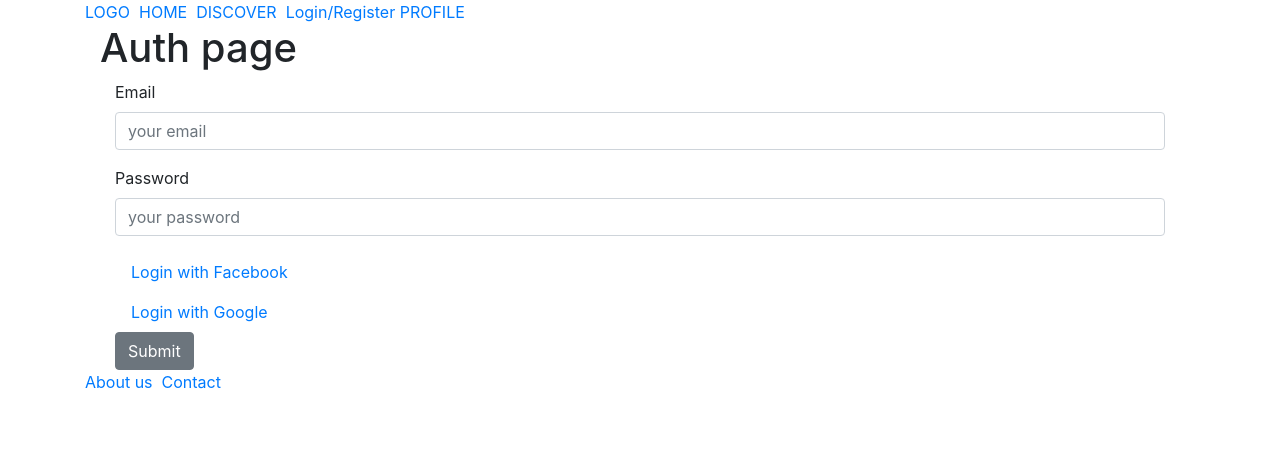
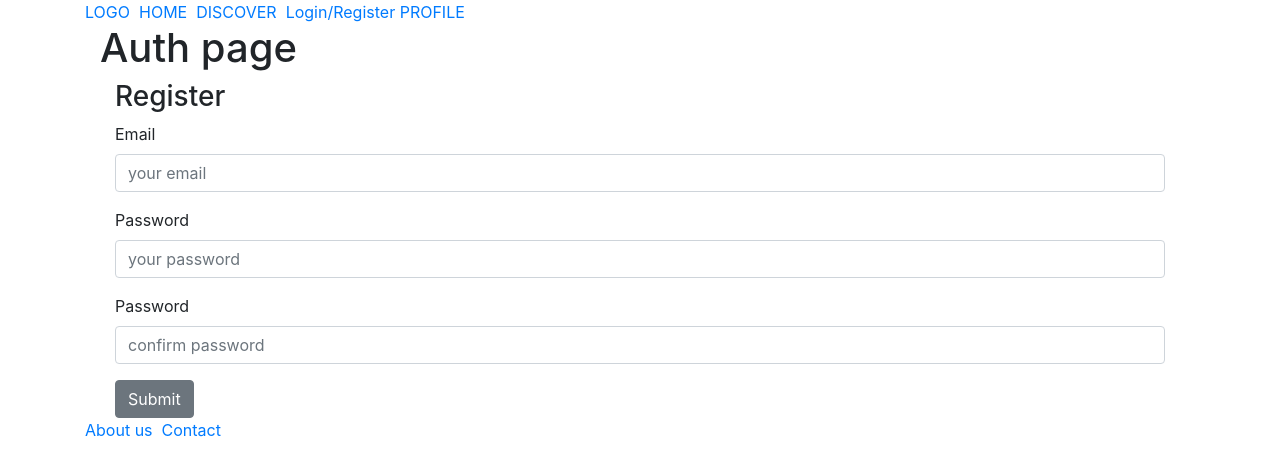
Before and after one commit to HuangStanley050/studious-fortnight, a React (Create React App) app in the folder client/: page /auth in a window 1280 px wide. Shown: the top 476 px of the page. Built offline with nearby package versions, Linux system fonts and the light colour scheme.

Commit message:
almost done with register form

```diff
--- a/client/src/api.js
+++ b/client/src/api.js
@@ -1,3 +1,4 @@
 export default {
-  login: "/auth/local/login"
+  login: "/auth/local/login",
+  register: "/auth/local/register"
 };
--- a/client/src/components/Login.jsx
+++ b/client/src/components/Login.jsx
@@ -44,6 +44,7 @@ const Login = ({ login }) => {
   };
   return (
     <Container>
+      <h3>Login</h3>
       <Form onSubmit={handleSubmit}>
         <FormGroup>
           <Label for="exampleEmail">Email</Label>
--- a/client/src/components/Register.jsx
+++ b/client/src/components/Register.jsx
@@ -1,7 +1,85 @@
-import React, { useState, useEffect } from "react";
+import React, { useState } from "react";
+//import { withRouter } from "react-router-dom";
+import { register } from "../store/actions/authActions";
+import { connect } from "react-redux";
+import {
+  Button,
+  Form,
+  FormGroup,
+  Label,
+  Input,
+  FormText,
+  NavItem,
+  NavLink,
+  Container
+} from "reactstrap";
 
-const Register = props => {
-  return <h1>Register component</h1>;
+const Register = ({ register }) => {
+  const [userInfo, setUserInfo] = useState({
+    email: "",
+    password: "",
+    passwordConfirm: ""
+  });
+
+  const handleSubmit = e => {
+    e.preventDefault();
+    register({ email: userInfo.email, password: userInfo.password });
+  };
+  const handleChange = e => {
+    setUserInfo({
+      ...userInfo,
+      [e.target.name]: e.target.value
+    });
+  };
+  return (
+    <Container>
+      <h3>Register</h3>
+      <Form onSubmit={handleSubmit}>
+        <FormGroup>
+          <Label for="exampleEmail">Email</Label>
+          <Input
+            type="email"
+            name="email"
+            id="email"
+            value={userInfo.email}
+            onChange={handleChange}
+            placeholder="your email"
+          />
+        </FormGroup>
+        <FormGroup>
+          <Label for="examplePassword">Password</Label>
+          <Input
+            type="password"
+            name="password"
+            value={userInfo.password}
+            id="password"
+            onChange={handleChange}
+            placeholder="your password"
+          />
+        </FormGroup>
+
+        <FormGroup>
+          <Label for="examplePassword">Password</Label>
+          <Input
+            type="password"
+            name="passwordConfirm"
+            value={userInfo.passwordConfirm}
+            id="passwordConfirm"
+            onChange={handleChange}
+            placeholder="confirm password"
+          />
+        </FormGroup>
+
+        <Button>Submit</Button>
+      </Form>
+    </Container>
+  );
 };
 
-export default Register;
+const mapDispatch = dispatch => ({
+  register: userInfo => dispatch(register(userInfo))
+});
+export default connect(
+  null,
+  mapDispatch
+)(Register);
--- a/client/src/pages/Auth.jsx
+++ b/client/src/pages/Auth.jsx
@@ -5,6 +5,7 @@ import jwt_decode from "jwt-decode";
 import { loginOkay } from "../store/actions/authActions";
 import { connect } from "react-redux";
 import Login from "../components/Login";
+
 import Register from "../components/Register";
 
 const AuthPage = ({ isAuth, loginOkay }) => {
@@ -23,8 +24,8 @@ const AuthPage = ({ isAuth, loginOkay }) => {
   return (
     <Container>
       <h1>Auth page</h1>
-      <Login />
-      {/*<Register />*/}
+      {/*<Login />*/}
+      <Register />
     </Container>
   );
 };
--- a/client/src/store/actions/authActions.js
+++ b/client/src/store/actions/authActions.js
@@ -16,7 +16,28 @@ const loginFail = err => ({
   err
 });
 
+const registerStart = () => ({
+  type: Action.REGISTER_START
+});
+
+const registerOkay = () => ({
+  type: Action.REGISTER_START
+});
+
+const registerFail = err => ({
+  type: Action.REGISTER_START,
+  err
+});
+
 // async function
+//
+
+export const register = userInfo => {
+  return async dispatch => {
+    console.log(userInfo);
+    dispatch(registerStart());
+  };
+};
 
 export const login = userInfo => {
   return async dispatch => {
--- a/client/src/store/reducers/authReducer.js
+++ b/client/src/store/reducers/authReducer.js
@@ -1,12 +1,24 @@
 import Action from "../actions";
 const initialState = {
   isAuth: false,
+  hasRegistered: false,
   userInfo: {},
   loading: false
 };
 
 const reducer = (state = initialState, action) => {
   switch (action.type) {
+    case Action.REGISTER_START:
+      return {
+        ...state,
+        loading: true
+      };
+    case Action.REGISTER_OKAY:
+      return {
+        ...state,
+        loading: false,
+        hasRegistered: true
+      };
     case Action.LOGIN_START:
       return {
         ...state,
```
